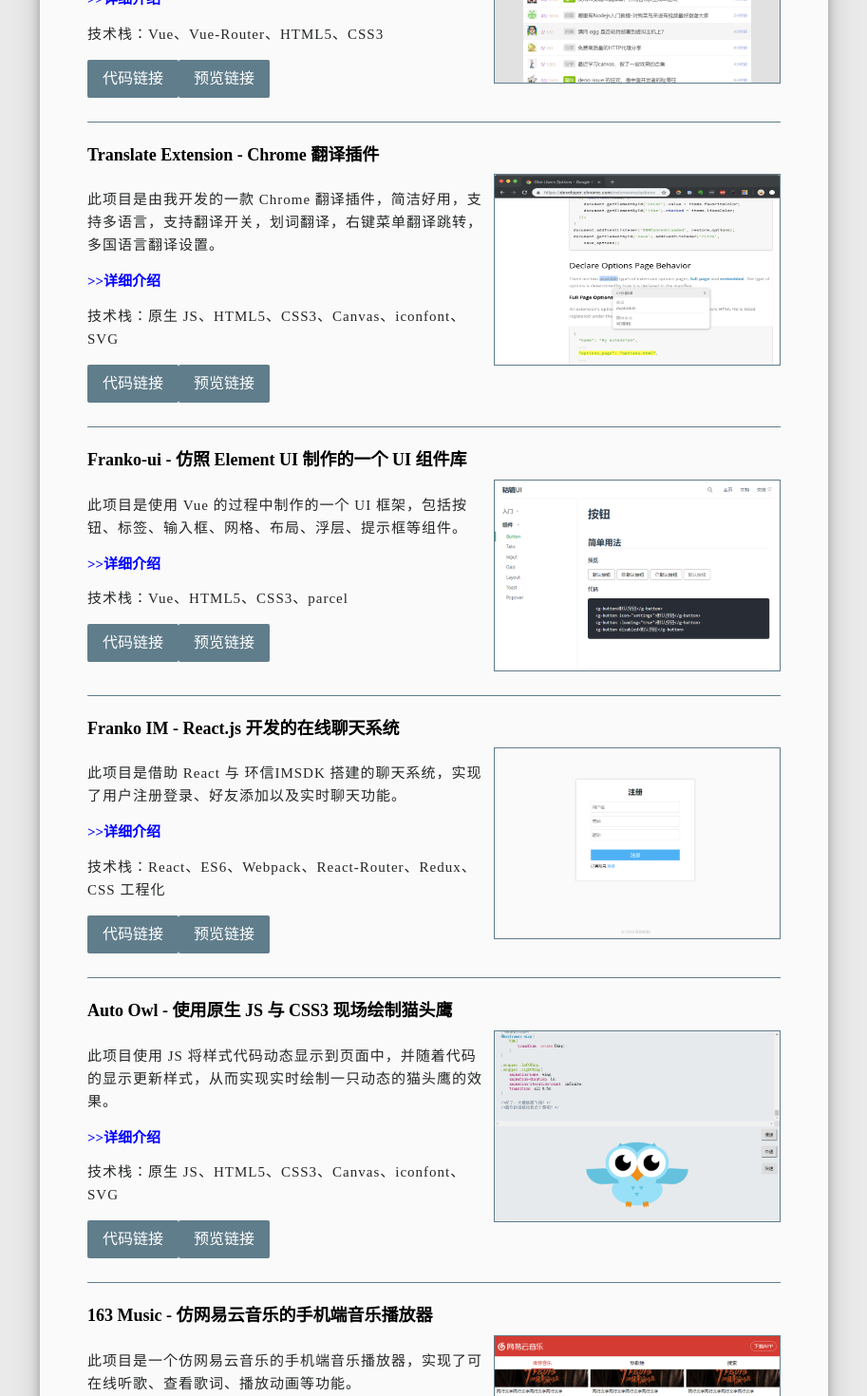
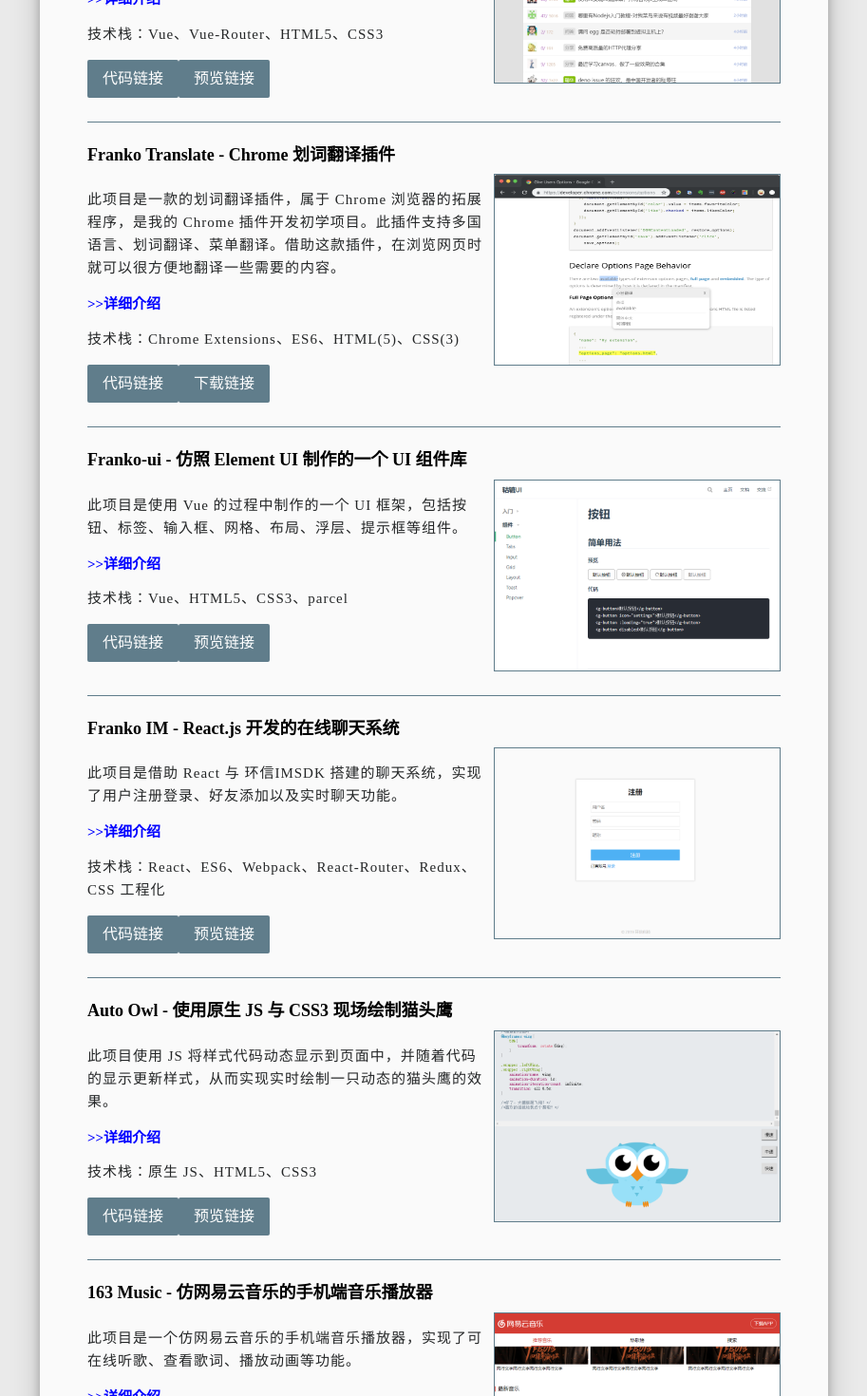
Before and after one commit to FanKaiqiang/vue-resume, a Vue app: page /#/project in a window 1280 px wide. Shown: the part 1086-2556 px from the top of the page at 95% size, without its empty margins (333-1246 px from the left). Built offline with nearby package versions, Linux system fonts and the light colour scheme.

Commit message:
划词翻译

```diff
--- a/src/components/Project.vue
+++ b/src/components/Project.vue
@@ -62,21 +62,21 @@
         </div>
       </div>
       <div class="job">
-        <h4>Translate Extension - Chrome 翻译插件</h4>
+        <h4>Franko Translate - Chrome 划词翻译插件</h4>
         <div class="inner">
           <div class="msg">
-            <p>此项目是由我开发的一款 Chrome 翻译插件，简洁好用，支持多语言，支持翻译开关，划词翻译，右键菜单翻译跳转，多国语言翻译设置。</p>
+            <p>此项目是一款的划词翻译插件，属于 Chrome 浏览器的拓展程序，是我的 Chrome 插件开发初学项目。此插件支持多国语言、划词翻译、菜单翻译。借助这款插件，在浏览网页时就可以很方便地翻译一些需要的内容。</p>
             <a target="_blank"
               href="https://github.com/FanKaiqiang/Translate-extension/blob/master/README.md"
             >>>详细介绍</a>
-            <p>技术栈：原生 JS、HTML5、CSS3、Canvas、iconfont、SVG</p>
+            <p>技术栈：Chrome Extensions、ES6、HTML(5)、CSS(3)</p>
 
             <a target="_blank" href="https://github.com/FanKaiqiang/Translate-extension">
               <button class="link">代码链接</button>
             </a>
 
-            <a target="_blank" href="https://github.com/FanKaiqiang/Translate-extension">
-              <button class="link">预览链接</button>
+            <a target="_blank" href="https://github.com/FanKaiqiang/Translate-extension/raw/master/Extensions.zip" download="划词翻译插件">
+              <button class="link">下载链接</button>
             </a>
           </div>
           <img src="../assets/pro4.jpg">
@@ -126,7 +126,7 @@
           <div class="msg">
             <p>此项目使用 JS 将样式代码动态显示到页面中，并随着代码的显示更新样式，从而实现实时绘制一只动态的猫头鹰的效果。</p>
             <a target="_blank" href="https://github.com/FanKaiqiang/auto-owl">>>详细介绍</a>
-            <p>技术栈：原生 JS、HTML5、CSS3、Canvas、iconfont、SVG</p>
+            <p>技术栈：原生 JS、HTML5、CSS3</p>
 
             <a target="_blank" href="https://github.com/FanKaiqiang/auto-owl">
               <button class="link">代码链接</button>
```
Also changed, not shown: 1 other file (tests, documents, lock files or other folders).
